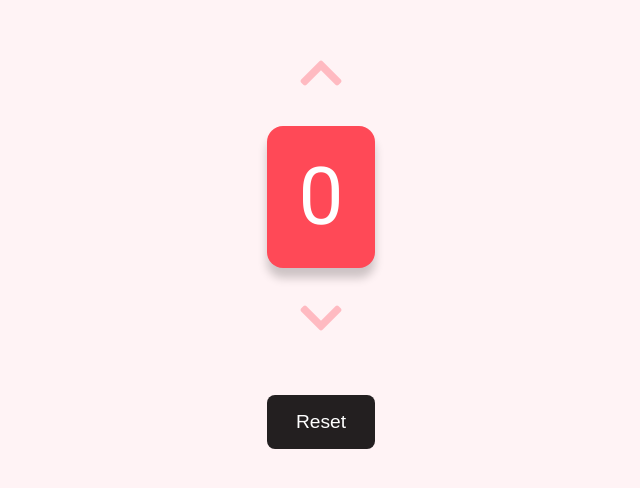
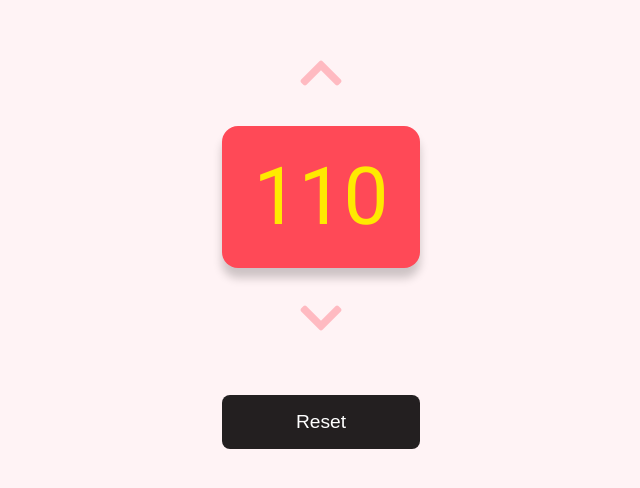
Before and after one commit to ankitchouhan1020/react-hooks-demo, a React (Create React App) app: page / in a window 1280 px wide. Shown: the part 156-644 px from the top of the page, without its empty margins (319-959 px from the left). Built offline with nearby package versions, Linux system fonts and the light colour scheme.

Commit message:
feat: usereducer lazy func

```diff
--- a/src/App.js
+++ b/src/App.js
@@ -1,5 +1,13 @@
 import "./styles.css";
 import React, { useMemo, useReducer, useState } from 'react';
+
+function getInitialValue(startValue) {
+  console.log('Get Inital Value');
+
+  let initialCount = startValue;
+  Array(100).fill(1).forEach(val => initialCount += val );
+  return initialCount;
+}
 
 // action doesn't necessarily needs to be an object.
 function reducer(prevState, actionType) {
@@ -20,7 +28,7 @@ function reducer(prevState, actionType) {
 }
 
 const useCounter = (initialValue = 0) => {
-  const [count, dispatch] = useReducer(reducer, initialValue);
+  const [count, dispatch] = useReducer(reducer, initialValue, getInitialValue);
 
   const handlers = useMemo(() => ({
     incrementCount: () => dispatch('INCREMENT'),
@@ -33,7 +41,7 @@ const useCounter = (initialValue = 0) => {
 }
 
 export default function App() {
-  const { count, incrementCount, decrementCount, resetCount } = useCounter();
+  const { count, incrementCount, decrementCount, resetCount } = useCounter(10);
 
   const countColor = count > 0 ? '#FFEA00' : count < 0 ? '#231f20' : '#fff';
 
```
